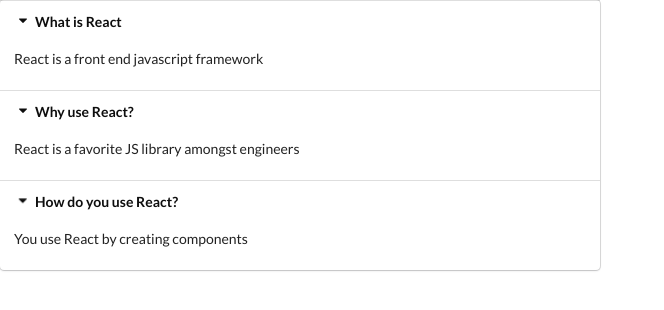
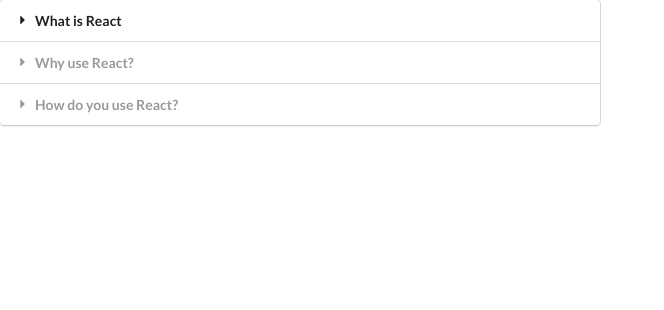
Before and after one commit to Dcrame31/widgets-react, a React (Create React App) app: page / in a window 1280 px wide. Shown: the top 310 px of the page, without its empty margins (0-664 px from the left). Built offline with nearby package versions, Linux system fonts and the light colour scheme.

Commit message:
update div className when active

```diff
--- a/src/components/Accordion.js
+++ b/src/components/Accordion.js
@@ -1,16 +1,29 @@
-import React from 'react';
+import React, { useState } from 'react';
+
 
 const Accordion = ({ items }) => {
-    const renderedItems = items.map(item => {
-        return <div key={item.title}>
-            <div className="title active">
+
+    const [activeIndex, setActiveIndex] = useState(null);
+
+    const onTitleClick = (index) => {
+        setActiveIndex(index)
+    }
+
+    const renderedItems = items.map((item, index) => {
+        const active = index === activeIndex ? 'active' : '';
+        return (
+        <React.Fragment key={item.title}>
+            <div
+                onClick={() => onTitleClick(index)}
+                className={`title ${active}`}>
                 <i className="dropdown icon"></i>
                 {item.title}
             </div>
-            <div className="content active">
+            <div className={`content ${active}`}>
                 <p>{item.content}</p>
             </div>
-        </div>
+        </React.Fragment>
+        )
     })
     return (
         <div className="ui styled accordion">
```
Also changed, not shown: 1 other file (tests, documents, lock files or other folders).
